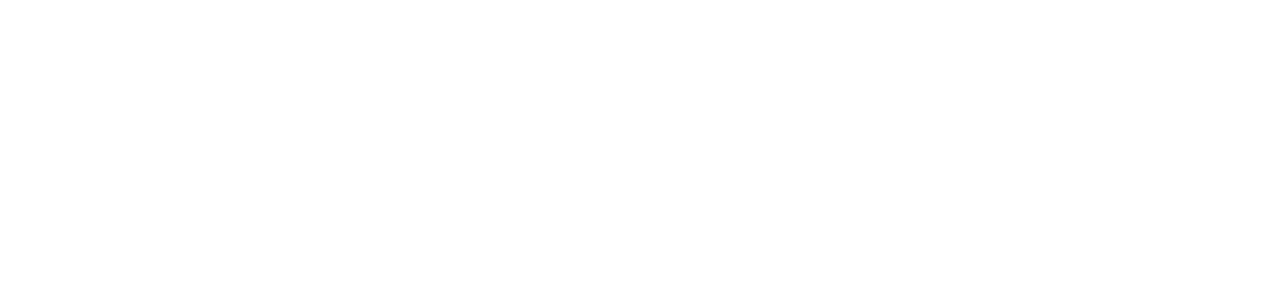
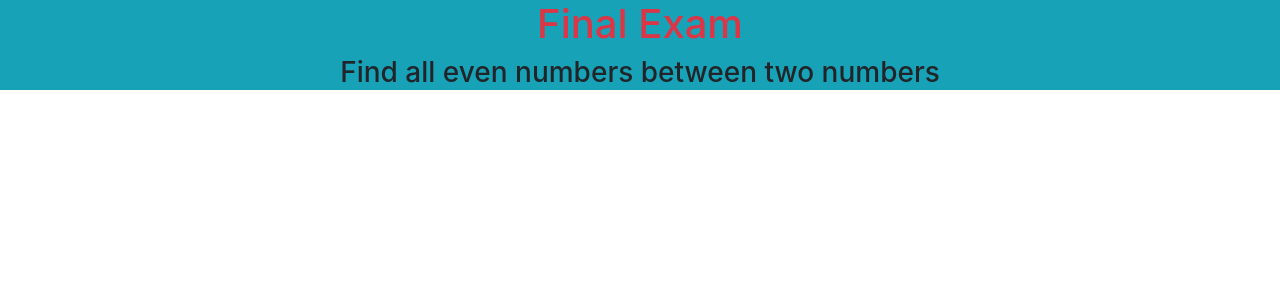
Before and after one commit to jasojo97/IS645FinalExam, an Angular app: page / in a window 1280 px wide. Shown: the top 300 px of the page. Built offline with nearby package versions, Linux system fonts and the light colour scheme.

Commit message:
Step 1: Added Final Exam box and some text

```diff
--- a/package.json
+++ b/package.json
@@ -19,6 +19,8 @@
     "@angular/platform-browser": "~9.1.3",
     "@angular/platform-browser-dynamic": "~9.1.3",
     "@angular/router": "~9.1.3",
+    "@fortawesome/fontawesome-free": "^5.13.0",
+    "bootstrap": "^4.4.1",
     "rxjs": "~6.5.4",
     "tslib": "^1.10.0",
     "zone.js": "~0.10.2"
--- a/src/app/app.component.html
+++ b/src/app/app.component.html
@@ -8,7 +8,13 @@
 <!-- * * * * * * * * * * * * * * * * * * * * * * * * * * * * * * * -->
 
 <div class="bg-info text-center">
+  <h1 class="text-danger">
+    Final Exam
+  </h1>
 
+  <h3>
+    Find all even numbers between two numbers
+  </h3>
 
 </div>
 
```
Also changed, not shown: 1 other file (tests, documents, lock files or other folders).
